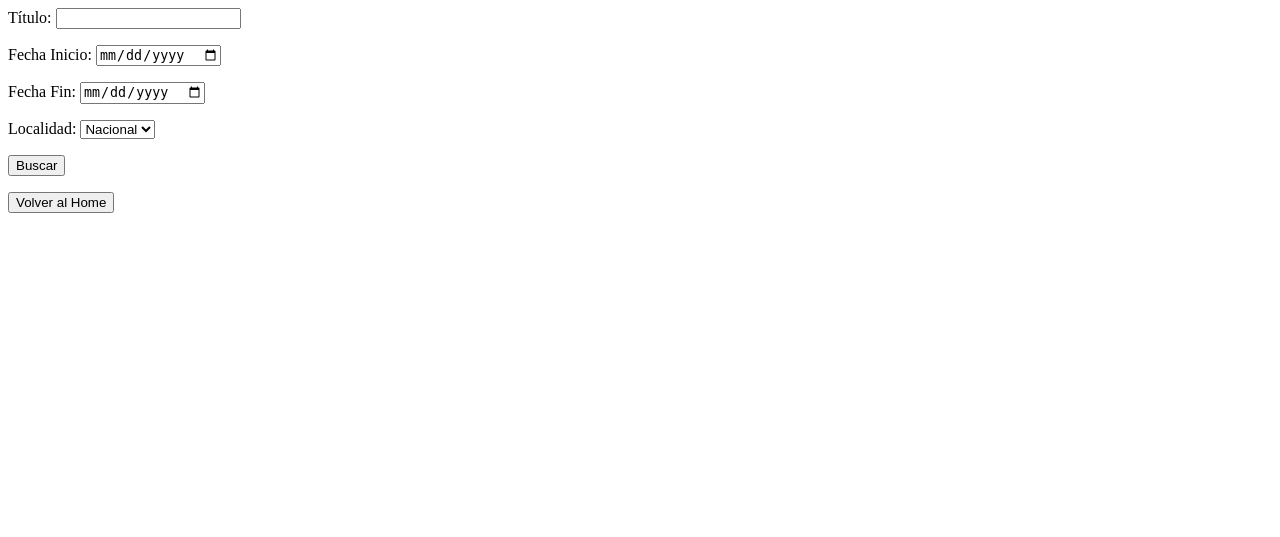
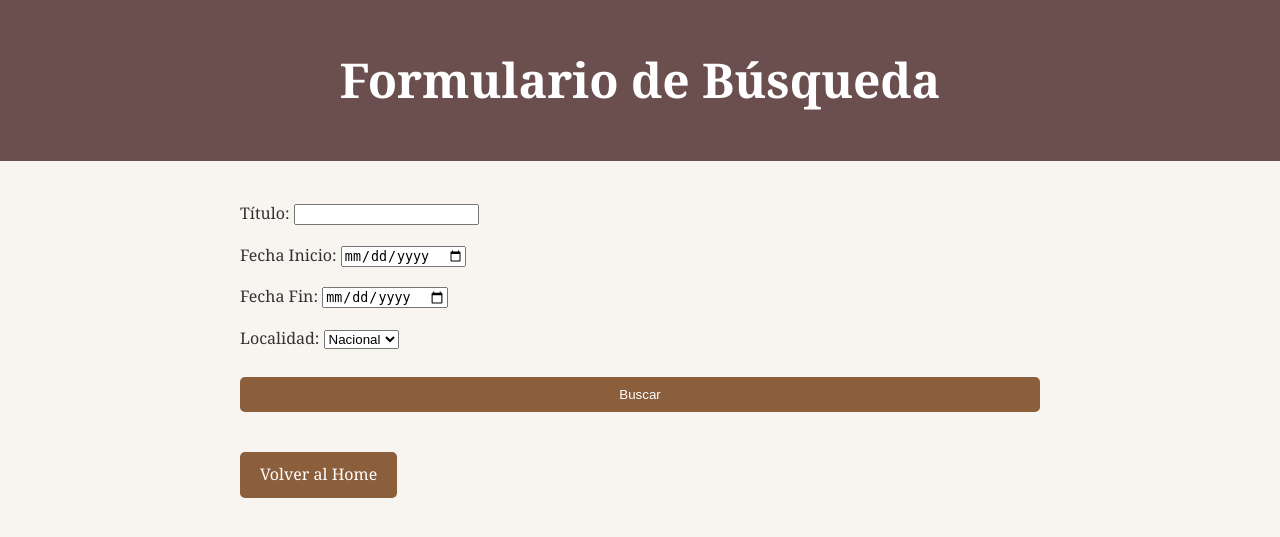
Before and after one commit to LanaDraguicevic/diarios, a Django app: template diarios_app/templates/search_form.html in a window 1280 px wide. Shown: the top 537 px of the page. Run offline with Django 5.2, Linux system fonts and the light colour scheme; the template is opened without the code that fills it: values that come from a table or form of the project are taken from there, others are empty.

Commit message:
search_form.html actualizado con css

```diff
--- a/diarios_app/templates/search_form.html
+++ b/diarios_app/templates/search_form.html
@@ -1,11 +1,23 @@
-<!-- archivo para el formulario de busqueda  (agustin) -->
-
-<form action="{% url 'search_diarios' %}" method="get">
-    {{form.as_p}}
-    <button type="submit">Buscar</button>
-</form>
-<div>
-    <a href="{% url 'home' %}">
-        <button type = "button">Volver al Home</button>
-    </a>
-</div>
+<!DOCTYPE html>
+<html lang="es">
+<head>
+    <meta charset="UTF-8">
+    <meta name="viewport" content="width=device-width, initial-scale=1.0">
+    <title>Buscar Diarios</title>
+    <link rel="stylesheet" href="styles.css">
+</head>
+<body class="library-theme">
+    <header>
+        <h1>Formulario de Búsqueda</h1>
+    </header>
+    <main>
+        <form action="{% url 'search_diarios' %}" method="get" class="search-form">
+            {{ form.as_p }}
+            <button type="submit" class="button primary">Buscar</button>
+        </form>
+        <nav>
+            <a href="{% url 'home' %}" class="button">Volver al Home</a>
+        </nav>
+    </main>
+</body>
+</html>
```
